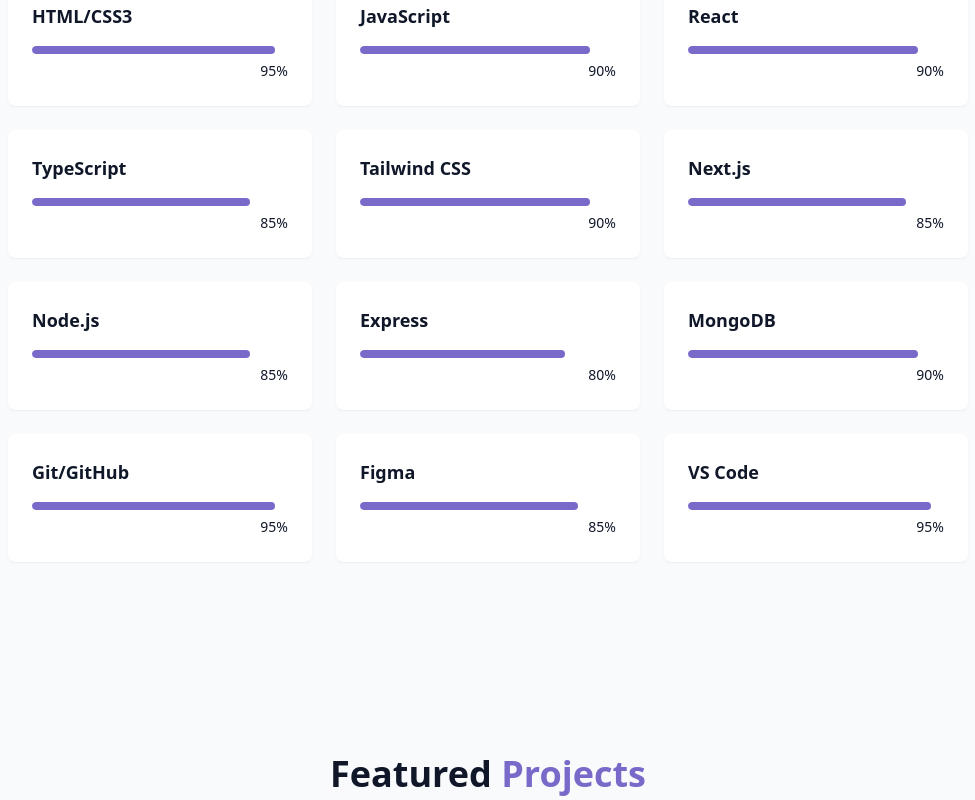
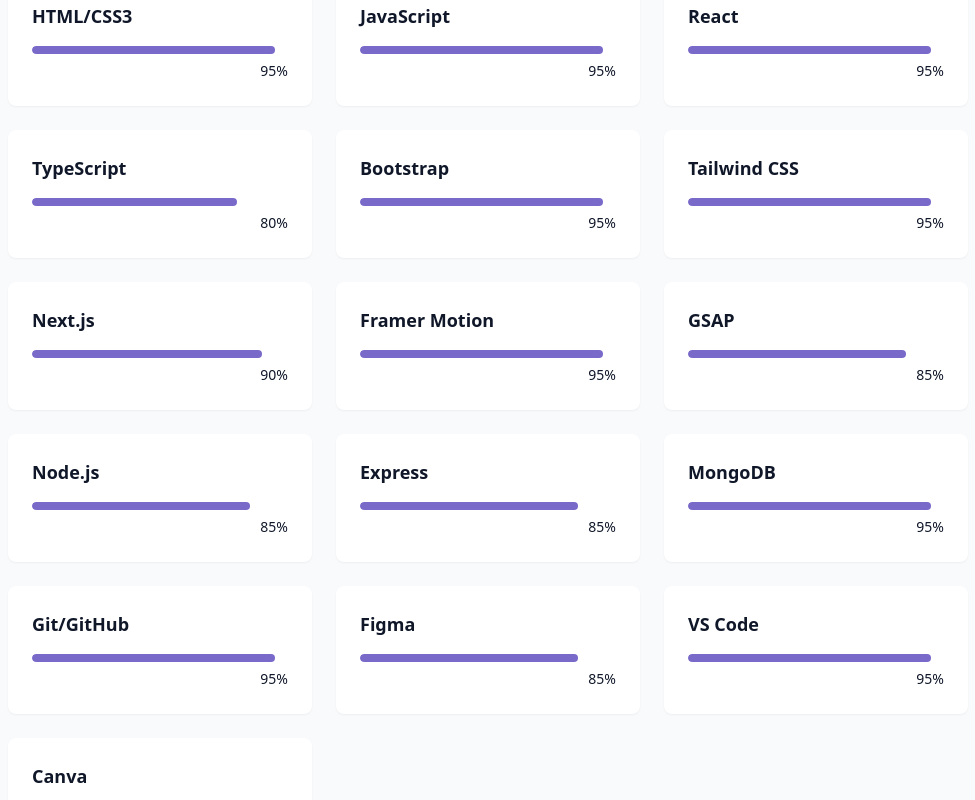
Before and after one commit to Aditroid/MERN-Stack-Portfoilio, a React (Vite) app: page / in a window 1280 px wide. Shown: the part 1800-2600 px from the top of the page, without its empty margins (152-1127 px from the left). Built offline with nearby package versions, Linux system fonts and the light colour scheme.

Commit message:
Updated Skills

```diff
--- a/src/components/ProjectsSection.jsx
+++ b/src/components/ProjectsSection.jsx
@@ -104,7 +104,7 @@
                   {project.description}
                 </p>
                 <div className="flex justify-between items-center">
-                  <div className="flex space-x-3">
+                  <div className="justify-end space-x-3">
                     {/* <a
                       href={project.demoUrl}
                       target="_blank"
@@ -115,7 +115,7 @@
                     <a
                       href={project.githubUrl}
                       target="_blank"
-                      className="text-foreground/80 hover:text-primary transition-colors duration-300"
+                      className="text-foreground/80 hover:text-primary transition-colors duration-300 "
                     >
                       <Github size={20} />
                     </a>
--- a/src/components/SkillsSection.jsx
+++ b/src/components/SkillsSection.jsx
@@ -4,16 +4,19 @@
 const skills = [
   // Frontend
   { name: "HTML/CSS3", level: 95, category: "frontend" },
-  { name: "JavaScript", level: 90, category: "frontend" },
-  { name: "React", level: 90, category: "frontend" },
-  { name: "TypeScript", level: 85, category: "frontend" },
-  { name: "Tailwind CSS", level: 90, category: "frontend" },
-  { name: "Next.js", level: 85, category: "frontend" },
+  { name: "JavaScript", level: 95, category: "frontend" },
+  { name: "React", level: 95, category: "frontend" },
+  { name: "TypeScript", level: 80, category: "frontend" },
+  { name: "Bootstrap", level: 95, category: "frontend" },
+  { name: "Tailwind CSS", level: 95, category: "frontend" },
+  { name: "Next.js", level: 90, category: "frontend" },
+  { name: "Framer Motion", level: 95, category: "frontend" },
+  { name: "GSAP", level: 85, category: "frontend" },
 
   // Backend
   { name: "Node.js", level: 85, category: "backend" },
-  { name: "Express", level: 80, category: "backend" },
-  { name: "MongoDB", level: 90, category: "backend" },
+  { name: "Express", level: 85, category: "backend" },
+  { name: "MongoDB", level: 95, category: "backend" },
 //   { name: "PostgreSQL", level: 65, category: "backend" },
 //   { name: "GraphQL", level: 60, category: "backend" },
 
@@ -22,6 +25,7 @@
 //   { name: "Docker", level: 70, category: "tools" },
   { name: "Figma", level: 85, category: "tools" },
   { name: "VS Code", level: 95, category: "tools" },
+  { name: "Canva", level: 100, category: "tools" },
 ];
 
 const categories = ["all", "frontend", "backend", "tools"];
```
